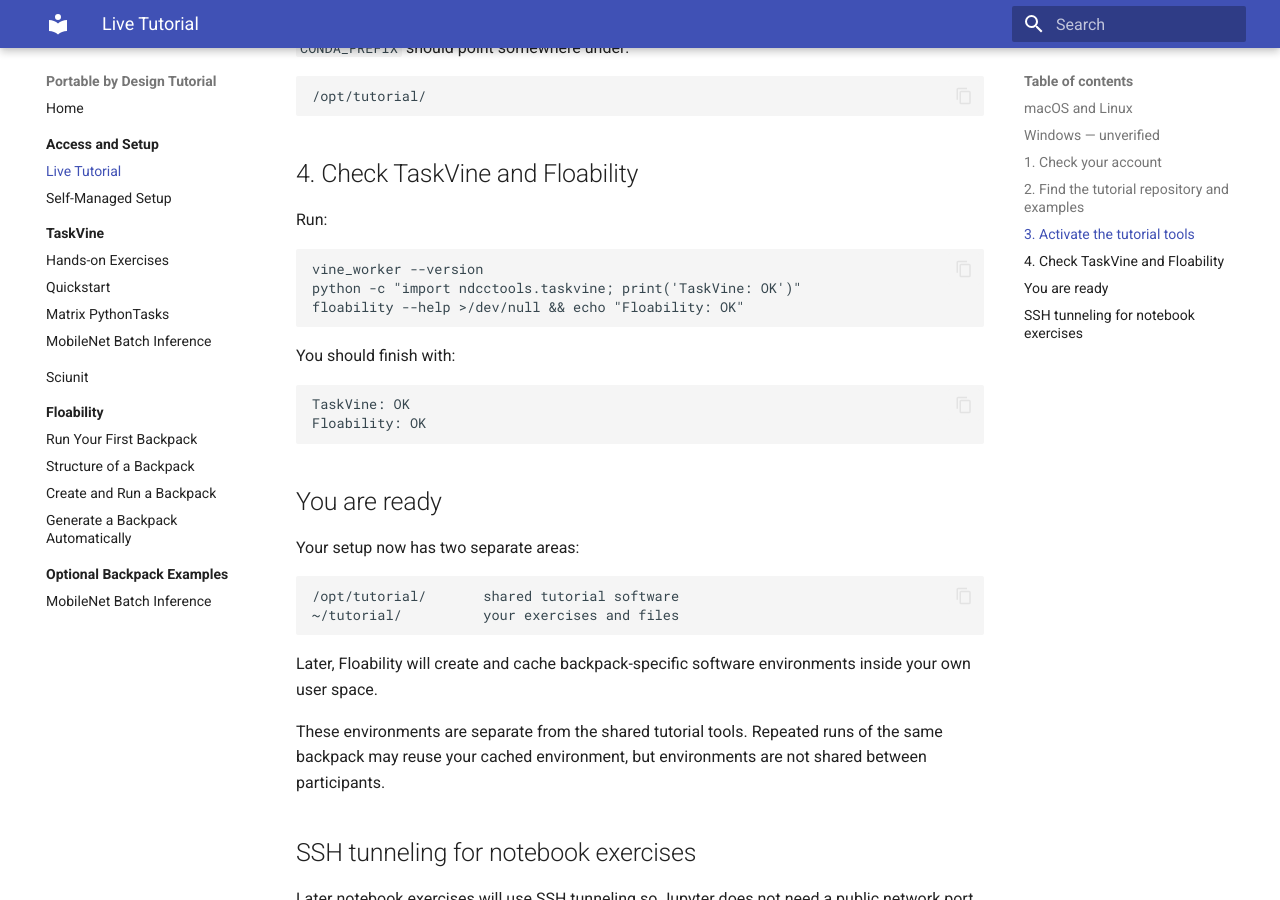
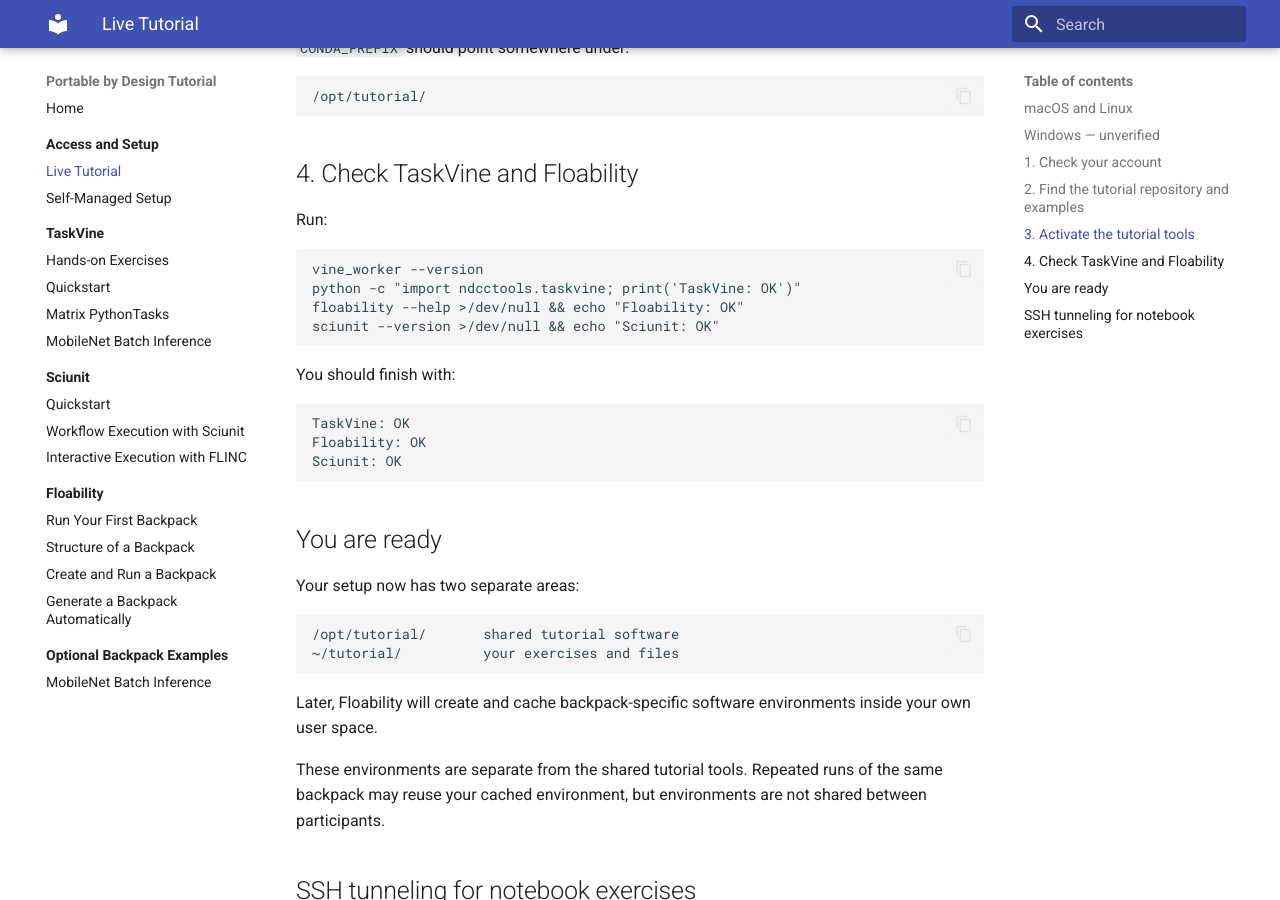
Before and after one commit to floability/tutorial-portable-by-design, an MkDocs documentation site: the page built from docs/01-access-and-setup/live.md, in a window 1280 px wide and 900 px high, scrolled down 2215 px. Built offline with MkDocs 1.6.1 and Material for MkDocs 9.7.7, drawn with Linux system fonts in a browser that asks for light colours.

Commit message:
Added rag-lite data and other updates

````diff
--- a/docs/01-access-and-setup/live.md
+++ b/docs/01-access-and-setup/live.md
@@ -118,6 +118,7 @@
 vine_worker --version
 python -c "import ndcctools.taskvine; print('TaskVine: OK')"
 floability --help >/dev/null && echo "Floability: OK"
+sciunit --version >/dev/null && echo "Sciunit: OK"
 ```
 
 You should finish with:
@@ -125,6 +126,7 @@
 ```text
 TaskVine: OK
 Floability: OK
+Sciunit: OK
 ```
 
 ## You are ready
--- a/mkdocs.yml
+++ b/mkdocs.yml
@@ -25,7 +25,11 @@
       - Quickstart: 02-taskvine/quickstart.md
       - Matrix PythonTasks: 02-taskvine/matrix.md
       - MobileNet Batch Inference: 02-taskvine/mobilenet.md
-  - Sciunit: 03-sciunit/index.md
+  - Sciunit:
+    - Overview: 03-sciunit/index.md
+    - Quickstart: 03-sciunit/quickstart.md
+    - Workflow Execution with Sciunit: 03-sciunit/rag-lite.md
+    - Interactive Execution with FLINC: 03-sciunit/rag-lite-flinc.md
   - Floability:
       - Overview: 04-floability/index.md
       - Run Your First Backpack: 04-floability/first-backpack.md
````
Also changed, not shown: 4 other files.
